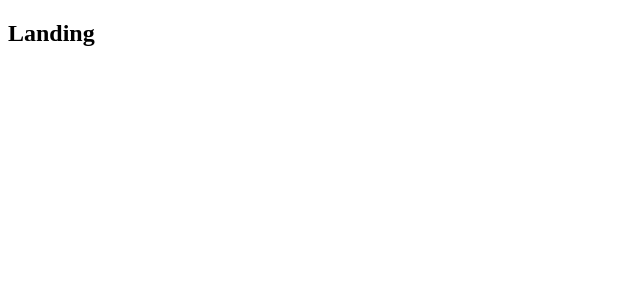
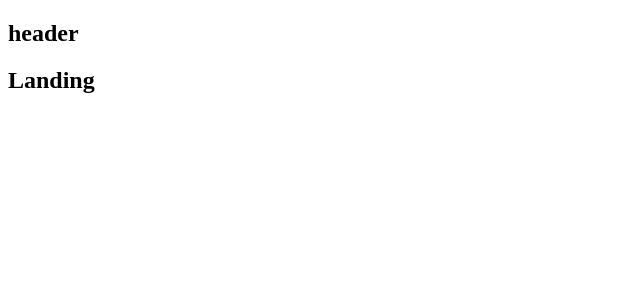
Before and after one commit to torrentdu64/server2, a React (Create React App) app in the folder client/: page / in a window 1280 px wide. Shown: the top 300 px of the page, without its empty margins (0-640 px from the left). Built offline with nearby package versions, Linux system fonts and the light colour scheme.

Commit message:
add component and header

```diff
--- a/client/src/components/App.js
+++ b/client/src/components/App.js
@@ -12,8 +12,10 @@
     <div>
       <BrowserRouter >
         <div>
+          <Header />
           <Route exact path="/" component={Landing} />
-          <Route path="/surveys" component={Dashboard } />
+          <Route exact path="/surveys" component={Dashboard} />
+          <Route path="/surveys/new" component={SurveyNew} />
         </div>
       </BrowserRouter>
     </div>
```
